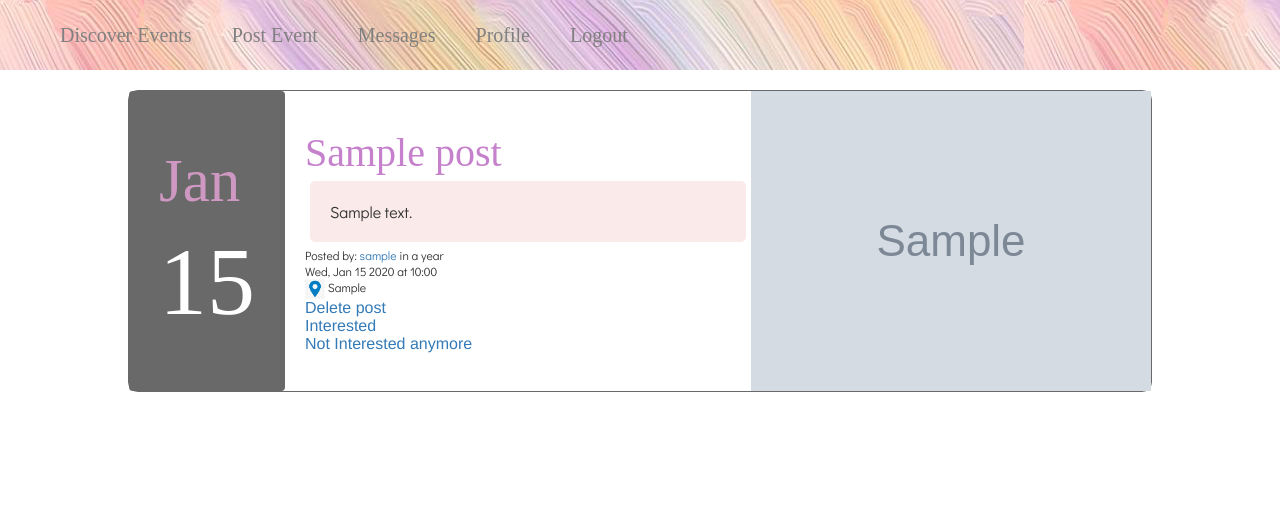
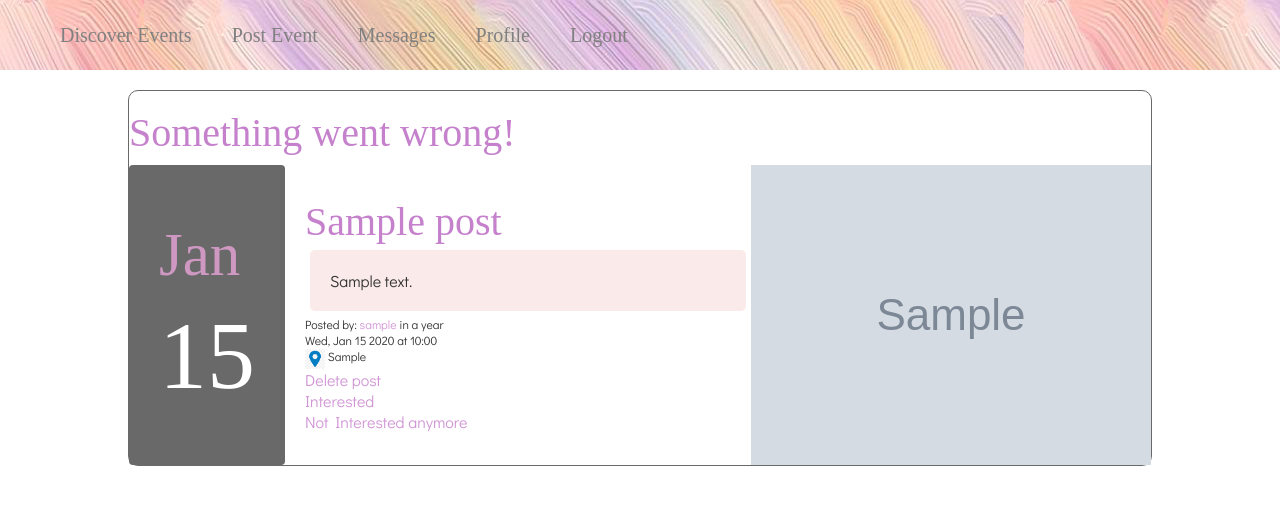
Before and after one commit to marialuquea/Eventsually, a Flask app: page / in a window 1280 px wide. Shown: the top 505 px of the page. Run offline with Flask 2, Linux system fonts and the light colour scheme; a user stored in the database is signed in; tables that the repository leaves empty hold one stand-in row (values such as "Sample post"); grey boxes marked "Sample" are stand-in pictures; some libraries are stand-ins or nearby versions; some web fonts are replaced.

Commit message:
Update _post.html

```diff
--- a/app/templates/_post.html
+++ b/app/templates/_post.html
@@ -23,7 +23,7 @@
         </div>
         <div class="event-info">
           Posted by:
-          <a href="{{ url_for('user', username=post.author.username) }}">
+          <a class="link" href="{{ url_for('user', username=post.author.username) }}">
             {{ post.author.username }}
           </a>
           {{ moment(post.timestamp).fromNow() }}
@@ -35,12 +35,12 @@
           {{ post.venue }}
         </div>
         {% if post.author.username == current_user.username %}
-        <a href="{{ url_for('delete_post', post_id=post.id) }}">Delete post</a>
+        <a  class="link" href="{{ url_for('delete_post', post_id=post.id) }}">Delete post</a>
         {% endif %}
         <br>
-        <a href="{{ url_for('interested', post_id=post.id, user_id=current_user.id) }}">Interested</a>
+        <a class="link" href="{{ url_for('interested', post_id=post.id, user_id=current_user.id) }}">Interested</a>
         <br>
-        <a href="{{ url_for('not_interested', post_id=post.id, user_id=current_user.id) }}">Not Interested anymore</a>
+        <a class="link" href="{{ url_for('not_interested', post_id=post.id, user_id=current_user.id) }}">Not Interested anymore</a>
 
       </td>
       <td class="event-photo">
@@ -51,15 +51,23 @@
     <tr>
       <h1>Leave a comment:</h1>
 
-      <form class="" action="index.html" method="post">
+      <form class="postform back-form" method="post">
         {{ form.hidden_tag () }}
-
-        {{ form.body.label }}
-        {{ form.body }}
-
-        {{ form.submit (class="button") }}
+        {{ form.csrf_token }}
+        <label class="post-label">
+          {{ form.body.label (class="label-txt") }}
+          {{ form.body (class="input") }}
+          <div class="line-box">
+            <div class="line"></div>
+          </div>
+        </label>
+        <label class="post-label">
+          {{ form.submit (class="button") }}
+        </label>
       </form>
     </tr>
+    {% else %}
+      <h1 class="event-name">Something went wrong!</h1>
     {% endif %}
 
   </table>
```
